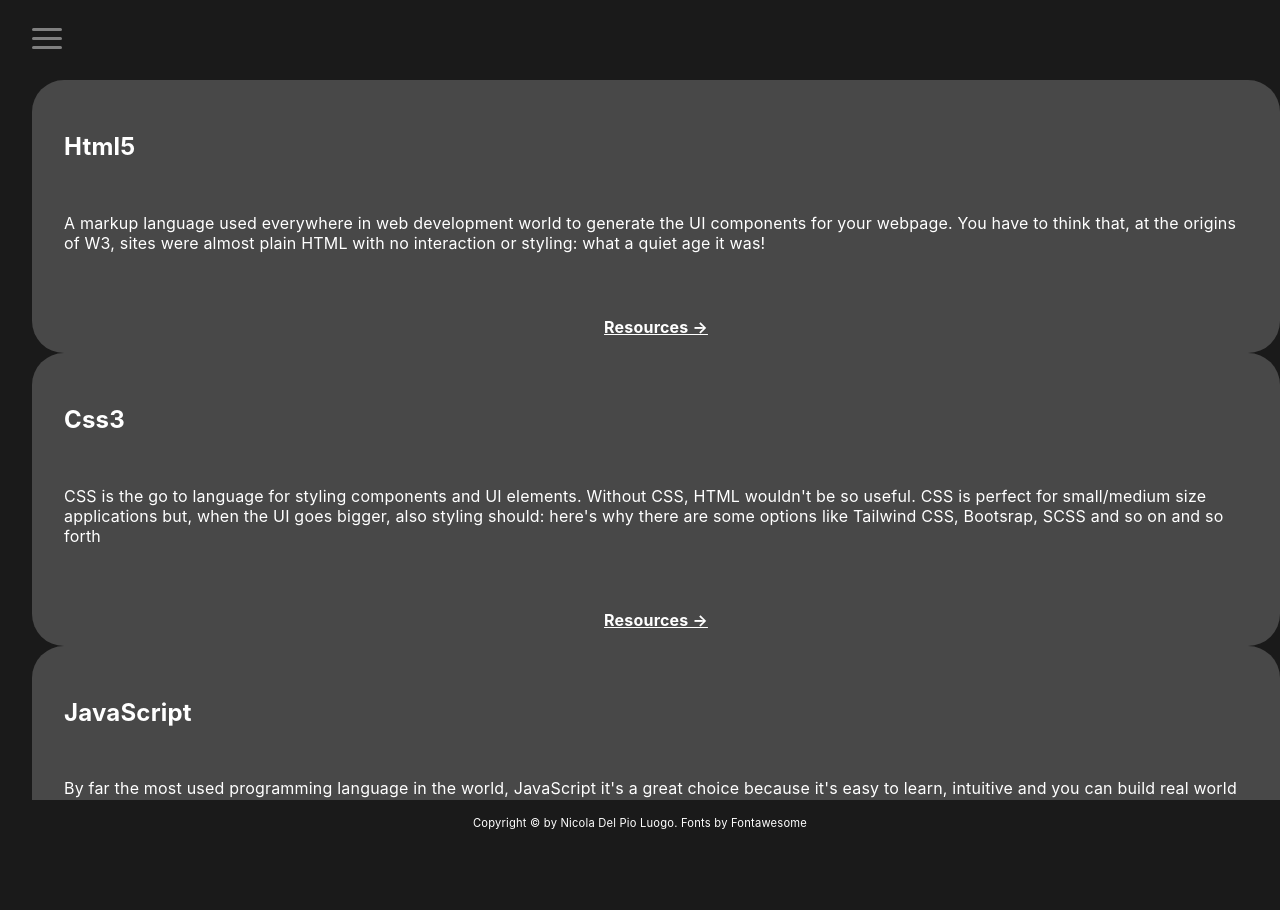
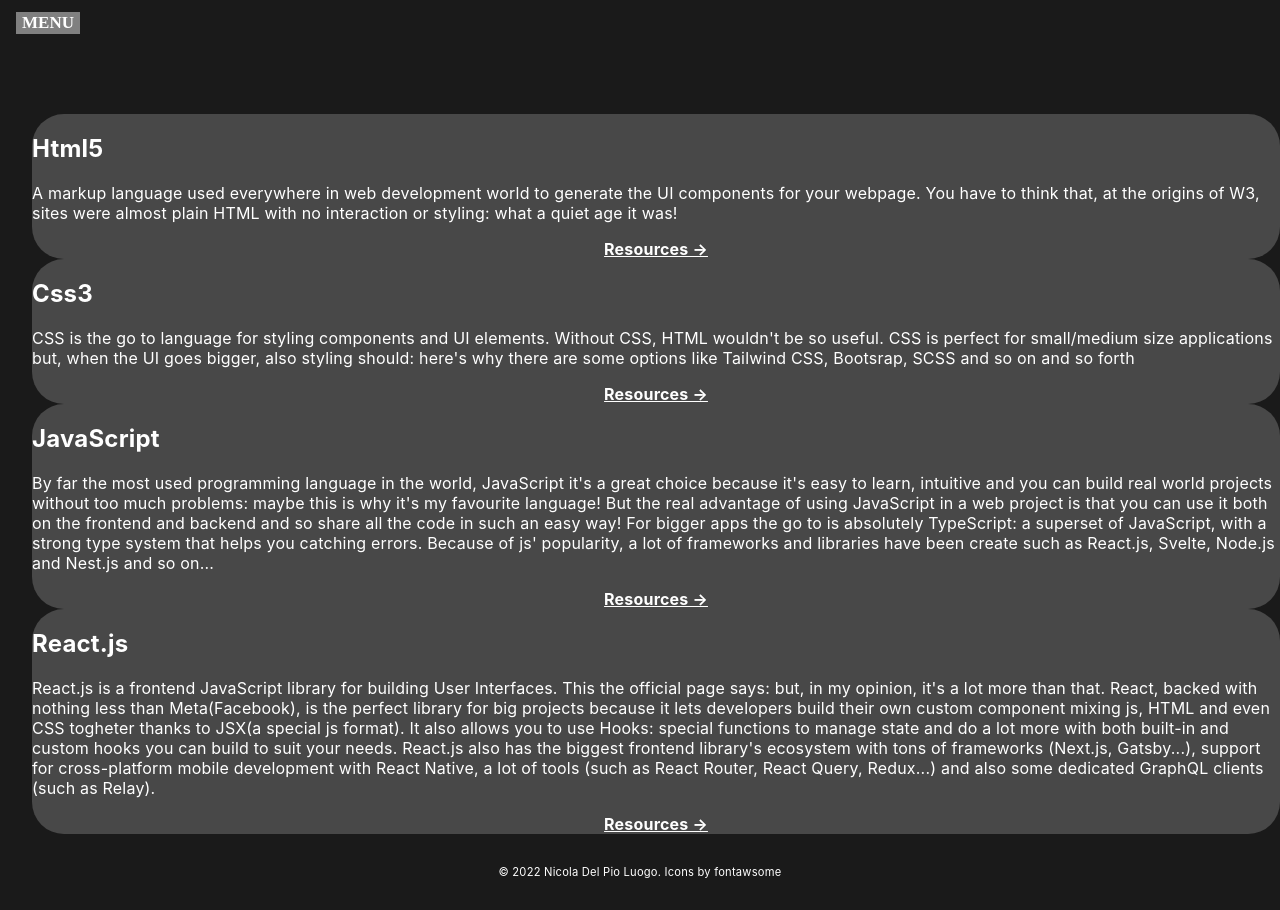
Before and after one commit to LinkShake/ts-portfolio, a React (Create React App) app: page /skills in a window 1280 px wide. Before the commit the page ends 846 px from the top, so only its background shows below. Built offline with nearby package versions, Linux system fonts and the light colour scheme; a web font is replaced by a local one.

Commit message:
new drawer

```diff
--- a/src/components/global/Footer.tsx
+++ b/src/components/global/Footer.tsx
@@ -1,9 +1,78 @@
 import "../../style/Footer.css";
 
-export const Footer: React.FC = () => {
+import {
+  Box,
+  chakra,
+  Container,
+  Stack,
+  Text,
+  useColorModeValue,
+  VisuallyHidden,
+} from "@chakra-ui/react";
+// import { FaInstagram, FaTwitter, FaYoutube } from "react-icons/fa";
+import { ReactNode } from "react";
+
+const SocialButton = ({
+  children,
+  label,
+  href,
+}: {
+  children: ReactNode;
+  label: string;
+  href: string;
+}) => {
   return (
-    <footer className="pages-footer">
-      Copyright &copy; by Nicola Del Pio Luogo. Fonts by Fontawesome
-    </footer>
+    <chakra.button
+      bg={useColorModeValue("blackAlpha.100", "whiteAlpha.100")}
+      rounded={"full"}
+      w={8}
+      h={8}
+      cursor={"pointer"}
+      as={"a"}
+      href={href}
+      display={"inline-flex"}
+      alignItems={"center"}
+      justifyContent={"center"}
+      transition={"background 0.3s ease"}
+      _hover={{
+        bg: useColorModeValue("blackAlpha.200", "whiteAlpha.200"),
+      }}
+    >
+      <VisuallyHidden>{label}</VisuallyHidden>
+      {children}
+    </chakra.button>
   );
 };
+
+export const Footer = () => {
+  return (
+    <Box
+      bg={useColorModeValue("gray.50", "gray.900")}
+      color={useColorModeValue("gray.700", "gray.200")}
+      className="pages-footer"
+    >
+      <Container
+        as={Stack}
+        maxW={"6xl"}
+        py={4}
+        direction={{ base: "column", md: "row" }}
+        spacing={4}
+        justify={{ base: "center", md: "space-between" }}
+        align={{ base: "center", md: "center" }}
+      >
+        <Text>&copy; 2022 Nicola Del Pio Luogo. Icons by fontawsome</Text>
+        {/* <Stack direction={"row"} spacing={6}>
+          <SocialButton label={"Twitter"} href={"#"}>
+            <FaTwitter />
+          </SocialButton>
+          <SocialButton label={"YouTube"} href={"#"}>
+            <FaYoutube />
+          </SocialButton>
+          <SocialButton label={"Instagram"} href={"#"}>
+            <FaInstagram />
+          </SocialButton>
+        </Stack> */}
+      </Container>
+    </Box>
+  );
+};
--- /dev/null
+++ b/src/components/global/menu/Drawer.tsx
@@ -0,0 +1,107 @@
+import {
+  Button,
+  Drawer,
+  DrawerOverlay,
+  DrawerContent,
+  DrawerBody,
+  useDisclosure,
+} from "@chakra-ui/react";
+import { useContext, useState } from "react";
+import { BackgroundColor } from "../../../contexts/BackgroundColor";
+import { RoutesList } from "../../../contexts/RoutesList";
+import "../../../style/Drawer.css";
+
+interface DrawerHamburgerProps {
+  onClose?: () => void;
+}
+
+export const DrawerMenu: React.FC = () => {
+  const { isOpen, onOpen, onClose } = useDisclosure();
+  const BgColor = useContext(BackgroundColor);
+  const _RoutesList = useContext(RoutesList);
+  const [activeRoute, setActiveRoute] = useState(window.location.href);
+
+  return (
+    <div
+      className="drawer-div"
+      onClick={(e: any) => {
+        if (isOpen && !e.target.classList.contains("drawer-element")) {
+          onClose();
+        }
+      }}
+    >
+      <Button
+        onClick={onOpen}
+        style={{
+          marginTop: ".75rem",
+          marginLeft: "1rem",
+          backgroundColor: "gray",
+          border: "transparent",
+          fontSize: "17px",
+          fontFamily: "SF Mono",
+          fontWeight: "bold",
+          textTransform: "uppercase",
+        }}
+      >
+        Menu
+        {/* <DrawerHamburger /> */}
+      </Button>
+      <Drawer placement={"left"} onClose={onClose} isOpen={isOpen} size="xs">
+        <DrawerOverlay />
+        {/* <DrawerHeader>
+          <DrawerHamburger onClose={onClose} />
+        </DrawerHeader> */}
+        <DrawerContent
+          backgroundColor={BgColor}
+          w={`${window.innerWidth <= 500 ? "17rem" : "20rem"}`}
+          maxW={`${window.innerWidth <= 500 ? "17rem" : "20rem"}`}
+          paddingTop="2rem"
+          borderRight="1rem solid gray"
+        >
+          <DrawerBody
+            p="0"
+            className="drawer-element"
+            display="flex"
+            flexDir="column"
+            alignItems="center"
+            // gap="2rem"
+          >
+            {_RoutesList.map((currRoute) => (
+              <a
+                href={`/${currRoute}`}
+                key={currRoute}
+                style={{
+                  textDecoration: "none",
+                  width: "100%",
+                  textAlign: "center",
+                  height: "5rem",
+                  lineHeight: "5rem",
+                }}
+                className={`${
+                  activeRoute.slice(activeRoute.lastIndexOf("/") + 1) ===
+                  currRoute
+                    ? "active-route"
+                    : ""
+                }`}
+              >
+                {currRoute.toUpperCase()}
+              </a>
+            ))}
+          </DrawerBody>
+        </DrawerContent>
+      </Drawer>
+    </div>
+  );
+};
+
+const DrawerHamburger: React.FC<DrawerHamburgerProps> = ({ onClose }) => {
+  console.log("im here");
+  return (
+    // eslint-disable-next-line
+    <a className="btn--menu" onClick={onClose} style={{ zIndex: "3" }}>
+      <span className="btn--menu-el"></span>
+      <span className="btn--menu-el"></span>
+      <span className="btn--menu-el"></span>
+    </a>
+  );
+};
--- a/src/components/home/InitialPage.tsx
+++ b/src/components/home/InitialPage.tsx
@@ -1,4 +1,5 @@
 import "../../style/InitialPage.css";
+import { DrawerMenu } from "../global/menu/Drawer";
 import { Menu } from "../global/menu/Menu";
 
 export const InitialPage: React.FC = () => {
@@ -6,7 +7,7 @@
 
   return (
     <>
-      <Menu />
+      <DrawerMenu />
       <div className="initial-page">
         <h1>{introductionText}</h1>
         <h2>
--- a/src/components/pages/projects/ProjectCard.tsx
+++ b/src/components/pages/projects/ProjectCard.tsx
@@ -32,26 +32,27 @@
   const [maxHeight, setMaxHeight] = useState<string>("40rem");
 
   useEffect(() => {
-    const log = () => {
+    const onChangeWidth = () => {
       const width = window.innerWidth;
       if (width <= 768) {
         setBoxWidth("30rem");
       } else if (width <= 500) {
         setBoxWidth("25rem");
       } else if (width <= 360) {
-        setBoxWidth("20rem");
+        setBoxWidth("18rem");
       } else if (width <= 300) {
         setBoxWidth("100vw");
       }
     };
-    window.addEventListener("resize", log);
-    return () => window.removeEventListener("resize", log);
+    window.addEventListener("resize", onChangeWidth);
+    return () => window.removeEventListener("resize", onChangeWidth);
   }, [boxWidth]);
 
   return (
     <>
       <Box
         maxH={maxHeight}
+        marginTop="20px"
         // minW="40rem"
         w="fit-content"
         maxW="40rem"
@@ -64,6 +65,7 @@
         fontFamily={fontFamily}
         className="project-card"
         onPointerEnter={() => {
+          console.log(queryWidth);
           if (queryWidth === "normal") {
             setIsReferenceVisible(true);
             setMaxHeight("none");
@@ -72,7 +74,7 @@
         onPointerLeave={() => {
           if (queryWidth === "normal") {
             setIsReferenceVisible(false);
-            setMaxHeight("none");
+            setMaxHeight("40rem");
           }
         }}
       >
--- /dev/null
+++ b/src/contexts/BackgroundColor.ts
@@ -0,0 +1,3 @@
+import { createContext } from "react";
+
+export const BackgroundColor = createContext("#1a1a1a");
--- /dev/null
+++ b/src/contexts/RoutesList.ts
@@ -0,0 +1,3 @@
+import { createContext } from "react";
+
+export const RoutesList = createContext(["home", "skills", "projects"]);
--- a/src/index.tsx
+++ b/src/index.tsx
@@ -9,6 +9,7 @@
 import { ProjectsPage } from "./routes/ProjectsPage";
 import { PageNotFound } from "./routes/PageNotFound";
 import { FontFamily } from "./contexts/FontFamily";
+import { BackgroundColor } from "./contexts/BackgroundColor";
 
 const root = ReactDOM.createRoot(
   document.getElementById("root") as HTMLElement
@@ -16,6 +17,7 @@
 root.render(
   <React.StrictMode>
     <FontFamily.Provider value="SF Mono">
+      <BackgroundColor.Provider value="#1a1a1a">
         <BrowserRouter>
           <Routes>
             <Route path="/" element={<LandingPage />} />
@@ -25,11 +27,9 @@
             <Route path="*" element={<PageNotFound />} />
           </Routes>
         </BrowserRouter>
+      </BackgroundColor.Provider>
     </FontFamily.Provider>
   </React.StrictMode>
 );
 
-// If you want to start measuring performance in your app, pass a function
-// to log results (for example: reportWebVitals(console.log))
-// or send to an analytics endpoint. Learn more: https://bit.ly/CRA-vitals
 reportWebVitals();
--- a/src/routes/ProjectsPage.tsx
+++ b/src/routes/ProjectsPage.tsx
@@ -1,9 +1,10 @@
-import { Fragment, useEffect } from "react";
+import { Fragment, useEffect, useState } from "react";
 import { PROJECTS_ARR } from "../shared/config";
 import { ProjectCard } from "../components/pages/projects/ProjectCard";
 import "../style/ProjectsSkillsPage.css";
 import { Footer } from "../components/global/Footer";
 import { Menu } from "../components/global/menu/Menu";
+import { DrawerMenu } from "../components/global/menu/Drawer";
 
 export const ProjectsPage: React.FC = () => {
   useEffect(() => {
@@ -11,6 +12,7 @@
   });
   return (
     <Fragment>
+      <DrawerMenu />
       {/* <Menu /> */}
       {/* <div className="projects-box"> */}
       {PROJECTS_ARR.map(({ project }) => {
--- a/src/routes/SkillsPage.tsx
+++ b/src/routes/SkillsPage.tsx
@@ -5,6 +5,7 @@
 import { Footer } from "../components/global/Footer";
 import "../style/TopBanner.css";
 import { Menu } from "../components/global/menu/Menu";
+import { DrawerMenu } from "../components/global/menu/Drawer";
 
 export const SkillsPage: React.FC = () => {
   useLayoutEffect(() => {
@@ -13,7 +14,7 @@
   return (
     <Fragment>
       {/* <TopBanner /> */}
-      <Menu />
+      <DrawerMenu />
       <div className="skills-box">
         {SKILLS_LIST.map((skill) => {
           return <SkillsCard skill={skill} key={skill.technologyName} />;
--- /dev/null
+++ b/src/style/Drawer.css
@@ -0,0 +1,3 @@
+.active-route {
+  background-color: gray;
+}
--- a/src/style/NavBar.css
+++ b/src/style/NavBar.css
@@ -35,6 +35,6 @@
 .btn--menu-el {
   height: 3px;
   width: 100%;
-  background-color: gray;
+  background-color: blue;
   border-radius: 10px;
 }
--- a/src/style/ProjectsSkillsPage.css
+++ b/src/style/ProjectsSkillsPage.css
@@ -49,30 +49,30 @@
     width: 50vw !important;
   }
 }
-
+/*
 @media (min-width: 350px) {
   .project-card:hover,
   .skill-card:hover {
     transition: 0.2s;
-    /* scale: 1.05; */
+    scale: 1.05;
     background-color: gray;
   }
-}
+} */
 
 .project-card h2,
 .skill-card h2 {
-  padding: 2rem;
+  /* padding: 2rem; */
   padding-bottom: 0;
 }
-
+/*
 .project-card p,
 .skill-card p {
   padding: 2rem;
-}
+} */
 
 .project-card a,
 .skill-card a {
-  padding: 1rem;
+  /* padding: 1rem; */
   font-weight: bolder;
 }
 
```
Lines whose indentation alone changed are shown as unchanged.
